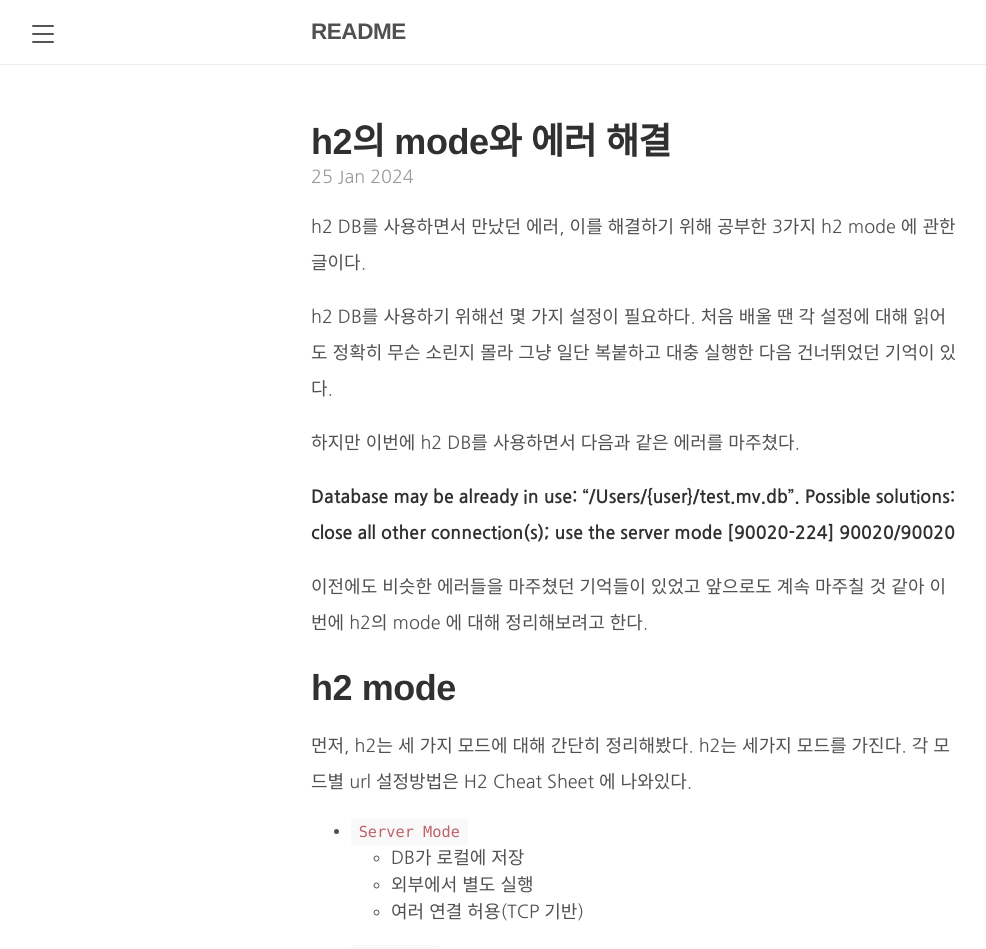
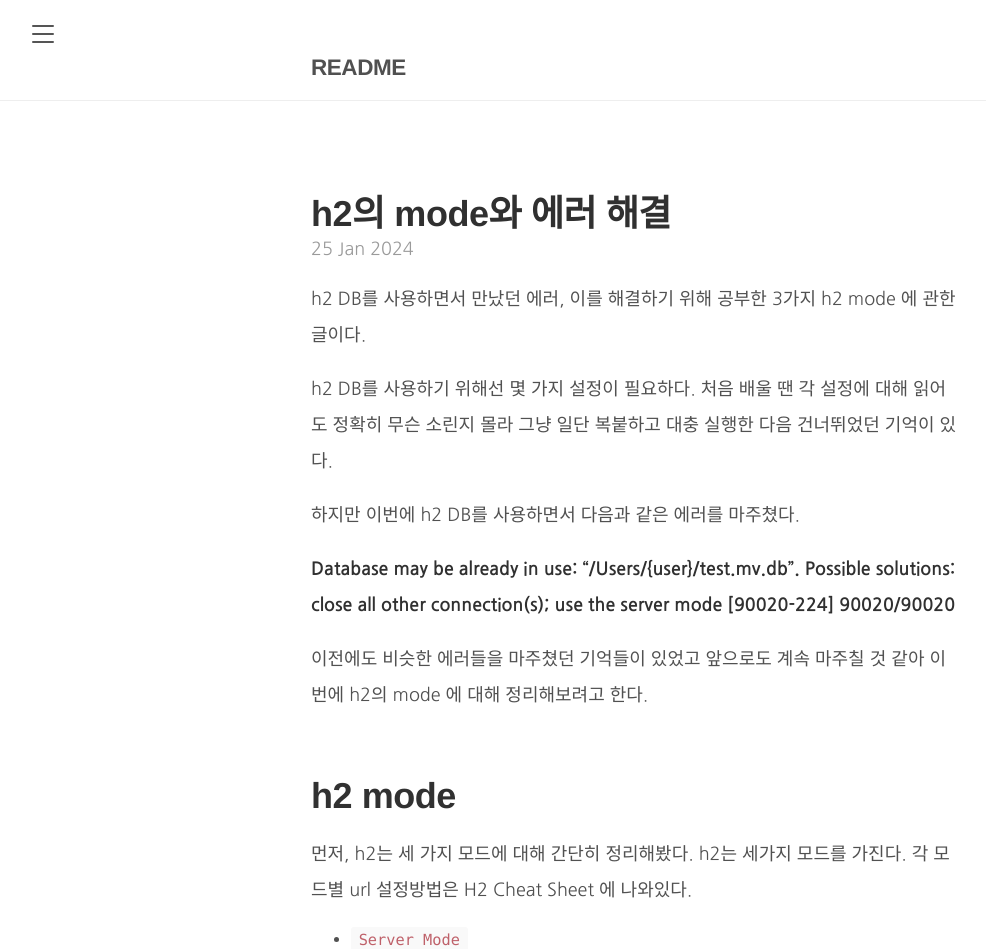
Before and after one commit to TaewoooongHeo01/TaewoooongHeo01, a Jekyll site: the page built from _posts/Spring/2024-01-25-h2_mode.md, in a window 1280 px wide. Shown: the top 949 px of the page, without its empty margins (5-991 px from the left). Built offline with Jekyll 4.4.1, drawn with Linux system fonts in a browser that asks for light colours; comment, search, counter and statistics services are not loaded; some of the changed text lies outside the part shown.

Commit message:
header css 수정

```diff
--- a/_posts/Spring/2024-01-25-h2_mode.md
+++ b/_posts/Spring/2024-01-25-h2_mode.md
@@ -79,7 +79,10 @@ In-memory 모드는 Server 모드와 Embedded 모드와는 달리 영속적이
 어떤 걸 써야 하느냐고 묻는다면, 상황에 맞게 골라 쓰면 된다. `In-memory` 방식은 데이터가 실행마다 초기화 되지만, 모든 데이터를 애플리케이션 메모리 자체에서 처리하기 때문에 `Server` 모드나 `Embedded` 모드와 달리 **응답시간이 훨씬 빠르다는 장점**이 있다. 따라서 데이터가 일시적으로 필요한 경우(테스트)에는 In-memory 방식을 사용하고, 데이터가 영구적으로 저장되어야 하는 경우 `Server` 나 `Embedded` 모드를 고려해야 한다.
 
 ### 참고
-https://www.h2database.com/html/features.html#connection_modes
-https://www.h2database.com/html/cheatSheet.html
+[https://www.h2database.com/html/features.html#connection_modes]
+
+[https://www.h2database.com/html/cheatSheet.html]
+
 [H2의 Local(In-memory)와 Server(TCP) 모드](https://lob-dev.tistory.com/13)
+
 [H2 DB의 3가지 모드와 사용법 - Server Mode, Embedded Mode, In-Memory Mode](https://velog.io/@jinny-l/H2-DB%EC%9D%98-3%EA%B0%80%EC%A7%80-%EB%AA%A8%EB%93%9C%EC%99%80-%EC%82%AC%EC%9A%A9%EB%B2%95-Server-Mode-Embedded-Mode-In-Memory-Mode)
--- a/public/css/lanyon.css
+++ b/public/css/lanyon.css
@@ -53,8 +53,13 @@ h1, h2, h3, h4, h5, h6 {
   font-family: "PT Sans", Helvetica, Arial, sans-serif;
   font-weight: 800;
   color: #313131;
+  padding-top: 2rem;
   letter-spacing: -.025rem;
 }
+
+/* body > div.wrap > div.container.content > div.related > ul > li > h3 {
+  padding-top: -2rem;
+} */
 
 
 /*
```
